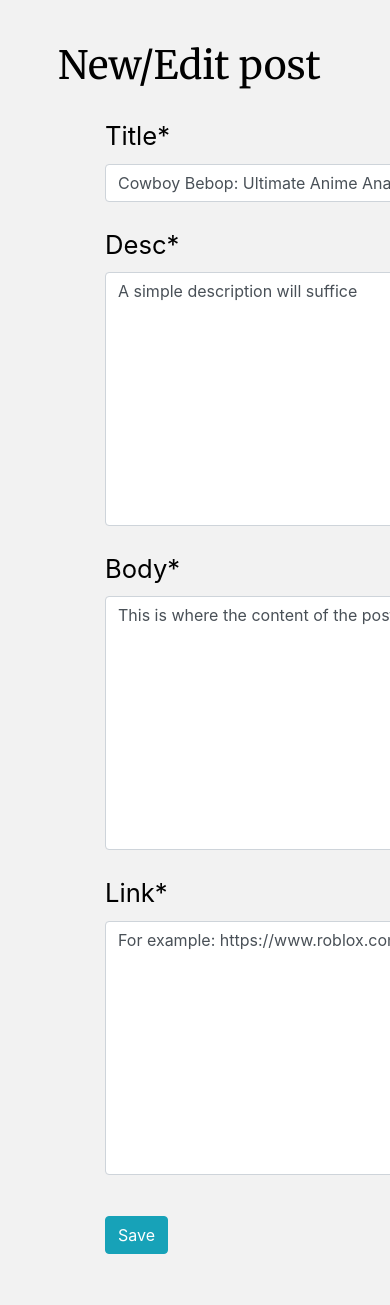
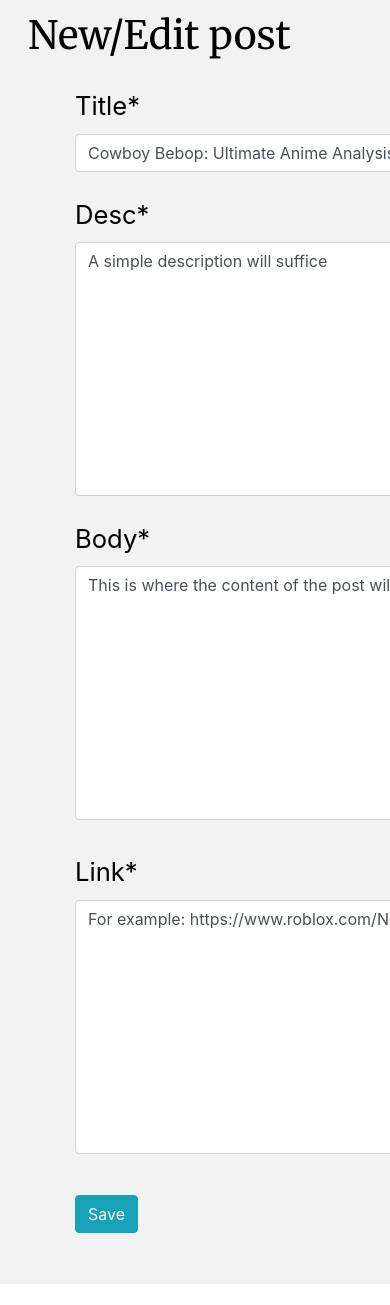
Before and after one commit to evh111/mardi, a Django app: page /post/new/ in a window 390 px wide; the page is wider, and only the part inside the window is pictured. Shown: the part 114-1419 px from the top of that part. After the commit the page ends 1398 px from the top of that part, so only its background shows below. Run offline with Django 3.2, Linux system fonts and the light colour scheme; a user stored in the database is signed in; some libraries are stand-ins or nearby versions.

Commit message:
May be responsive now

```diff
--- a/blog/forms.py
+++ b/blog/forms.py
@@ -6,4 +6,4 @@ class PostForm(forms.ModelForm):
 
     class Meta:
         model = Post
-        fields = ('title', 'desc', 'body', 'link')
+        fields = ('title', 'desc', 'body', 'link',)
--- a/blog/models.py
+++ b/blog/models.py
@@ -1,13 +1,14 @@
 from django.conf import settings
 from django.db import models
 from django.utils import timezone
+from markdownx.models import MarkdownxField
 
 
 class Post(models.Model):
     author = models.ForeignKey(settings.AUTH_USER_MODEL, on_delete=models.CASCADE)
     title = models.CharField(max_length=200, default='Cowboy Bebop: Ultimate Anime Analysis')
     desc = models.TextField(max_length=200, default='A simple description will suffice')
-    body = models.TextField(default='This is where the content of the post will go')
+    body = MarkdownxField(default='This is where the content of the post will go')
     link = models.TextField(default='For example: https://www.roblox.com/NewLogin')
     created_date = models.DateTimeField(default=timezone.now)
     published_date = models.DateTimeField(blank=True, null=True)
--- a/blog/static/blog.css
+++ b/blog/static/css/blog.css
@@ -137,6 +137,11 @@ body {
   width: 500%;
 }
 
+.form_media {
+  margin-top: 25px;
+  margin-left: 70px;
+}
+
 .post_edit_button {
   padding-top: 25px;
   padding-bottom: 35px;
--- a/blog/templates/blog/base.html
+++ b/blog/templates/blog/base.html
@@ -2,6 +2,7 @@
 <html>
     <head>
         <title>Mardigon Toler</title>
+        <meta charset="utf-8">
         <meta charset="utf-8">
         <meta name="viewport" content="width=device-width, initial-scale=1, shrink-to-fit=no">
         <link rel="stylesheet" href="https://stackpath.bootstrapcdn.com/bootstrap/4.2.1/css/bootstrap.min.css" integrity="sha384-GJzZqFGwb1QTTN6wy59ffF1BuGJpLSa9DkKMp0DgiMDm4iYMj70gZWKYbI706tWS" crossorigin="anonymous">
@@ -9,7 +10,7 @@
         <script src="https://cdnjs.cloudflare.com/ajax/libs/popper.js/1.14.6/umd/popper.min.js" integrity="sha384-wHAiFfRlMFy6i5SRaxvfOCifBUQy1xHdJ/yoi7FRNXMRBu5WHdZYu1hA6ZOblgut" crossorigin="anonymous"></script>
         <script src="https://stackpath.bootstrapcdn.com/bootstrap/4.2.1/js/bootstrap.min.js" integrity="sha384-B0UglyR+jN6CkvvICOB2joaf5I4l3gm9GU6Hc1og6Ls7i6U/mkkaduKaBhlAXv9k" crossorigin="anonymous"></script>
         <link href="https://fonts.googleapis.com/css?family=Merriweather" rel="stylesheet">
-        <link rel="stylesheet" href="{% static 'blog.css' %}">
+        <link rel="stylesheet" href="{% static 'css/blog.css' %}">
     </head>
     <body>
       <nav class="navbar navbar-expand-lg p-4 py-3 navbar sticky-top navbar-dark bg-info navbar-custom">
@@ -33,7 +34,7 @@
           </ul>
         </div>
       </nav>
-      <div class="container">
+      <div class="container-fluid">
         <div class="row">
           <div class="col-sm-4">
             {% block content %}
--- a/blog/templates/blog/post_detail.html
+++ b/blog/templates/blog/post_detail.html
@@ -35,6 +35,11 @@
               {{ post.published_date }}
             </div>
 
+        <div class="image">
+          <img src="{{ post.hotel_Main_Img.url }}" class="img-fluid" />
+        </div>
+
+
         {% endif %}
 
     </div>
--- a/blog/templates/blog/post_edit.html
+++ b/blog/templates/blog/post_edit.html
@@ -5,7 +5,7 @@
   <div class="post_edit_heading">
     <h1>New/Edit post</h1>
   </div>
-  <form method="POST" class="post-form">
+  <form method="post" class="post-form" enctype="multipart/form-data">
     {% csrf_token %}
     <div class="title_form">
       {{ form.title|as_crispy_field }}
@@ -15,10 +15,14 @@
     </div>
     <div class="body_form">
       {{ form.body|as_crispy_field }}
+      <div class="form_media">
+        {{ form.media }}
+      </div>
     </div>
     <div class="link_form">
       {{ form.link|as_crispy_field }}
     </div>
+
     <div class="post_edit_button">
       <button type="submit" class="btn btn-info" value="save">Save</button>
     </div>
--- a/blog/urls.py
+++ b/blog/urls.py
@@ -1,5 +1,7 @@
 from django.urls import path
 from . import views
+from django.conf import settings
+from django.conf.urls.static import static
 
 urlpatterns = [
     path('', views.post_list, name='post_list'),
@@ -8,3 +10,6 @@ urlpatterns = [
     path('post/<int:pk>/edit/', views.post_edit, name='post_edit'),
     path('post/<pk>/delete/', views.post_delete, name='post_delete')
 ]
+
+if settings.DEBUG:
+    urlpatterns += static(settings.MEDIA_URL, document_root=settings.MEDIA_ROOT)
--- a/blog/views.py
+++ b/blog/views.py
@@ -4,9 +4,11 @@ from django.utils import timezone
 from .models import Post
 from django.shortcuts import render, get_object_or_404
 from .forms import PostForm
+from django.http import HttpResponse
+
 
 def post_list(request):
-    posts = Post.objects.filter(published_date__lte=timezone.now()).order_by('published_date')
+    posts = Post.objects.filter(published_date__lte=timezone.now()).order_by('-published_date')
     return render(request, 'blog/post_list.html', {'posts': posts})
 
 def post_detail(request, pk):
@@ -15,8 +17,8 @@ def post_detail(request, pk):
 
 @login_required
 def post_new(request):
-    if request.method == "POST":
-        form = PostForm(request.POST)
+    if request.method == 'POST':
+        form = PostForm(request.POST, request.FILES)
         if form.is_valid():
             post = form.save(commit=False)
             post.author = request.user
--- a/mysite/settings.py
+++ b/mysite/settings.py
@@ -41,6 +41,7 @@ INSTALLED_APPS = [
     'blog',
     'crispy_forms',
     'octicons',
+    'markdownx',
 ]
 
 MIDDLEWARE = [
@@ -125,3 +126,8 @@ USE_TZ = True
 
 STATIC_URL = '/static/'
 STATIC_ROOT = os.path.join(BASE_DIR, 'static')
+
+# Image uploads
+
+MEDIA_URL = '/media/'
+MEDIA_ROOT =  os.path.join(BASE_DIR, 'media')
--- a/mysite/urls.py
+++ b/mysite/urls.py
@@ -16,10 +16,12 @@ Including another URLconf
 from django.contrib import admin
 from django.urls import path, include
 from django.contrib.auth import views
+from django.conf.urls import url
 
 urlpatterns = [
     path('admin/', admin.site.urls),
     path('accounts/login/', views.LoginView.as_view(), name='login'),
     path('accounts/logout/', views.LogoutView.as_view(next_page='/'), name='logout'),
+    url(r'^markdownx/', include('markdownx.urls')),
     path('', include('blog.urls')),
 ]
--- a/requirements.txt
+++ /dev/null
@@ -1,4 +0,0 @@
-Django==2.1.7
-django-crispy-forms==1.7.2
-django-octicons==1.0.2
-pytz==2018.9
```
Also changed, not shown: blog/migrations/0005_post_hotel_main_img.py (added), blog/migrations/0006_auto_20190215_1728.py (added), blog/migrations/0007_remove_post_hotel_main_img.py (added), blog/migrations/0008_auto_20190217_1449.py (added), db.sqlite3, media/images/285853-computer-wallpapers-1152x768.jpg (added), media/images/hd-wallpaper-waterfall-in-green.jpeg (added), media/markdownx/32b79ad9-7b75-416c-a4a5-426bec82e1fa.jpg (added), media/markdownx/4568f5bf-e534-41a3-9e16-2221de31c3e8.jpg (added).
